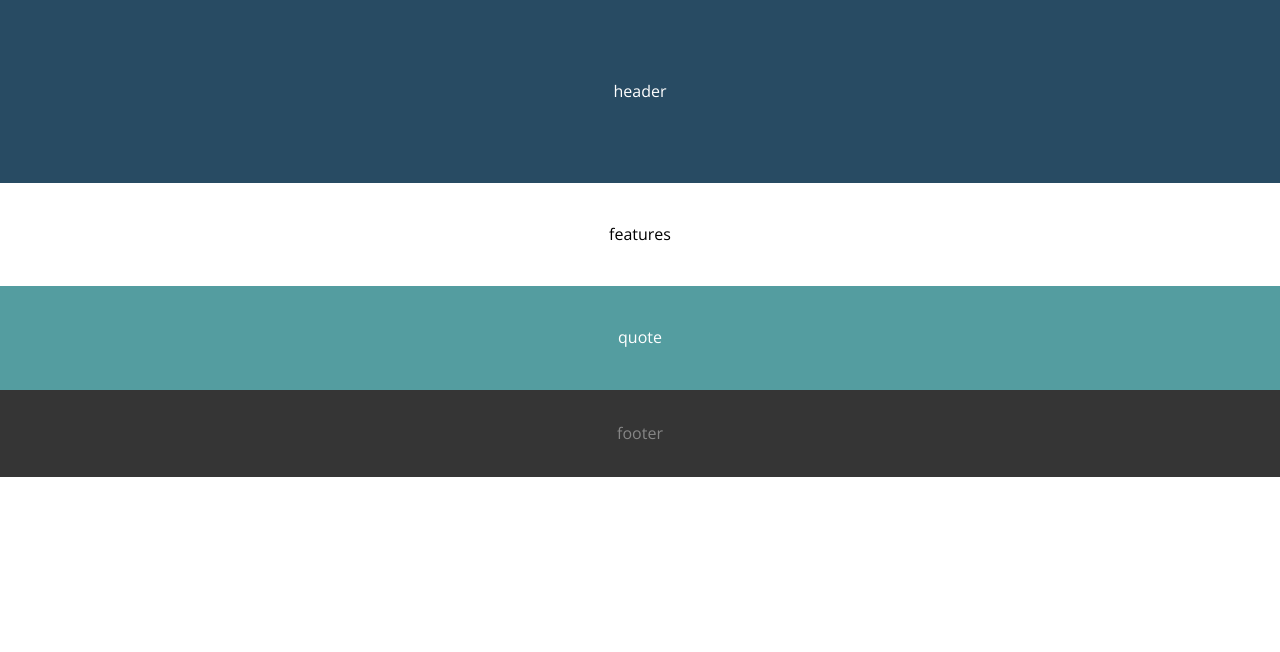
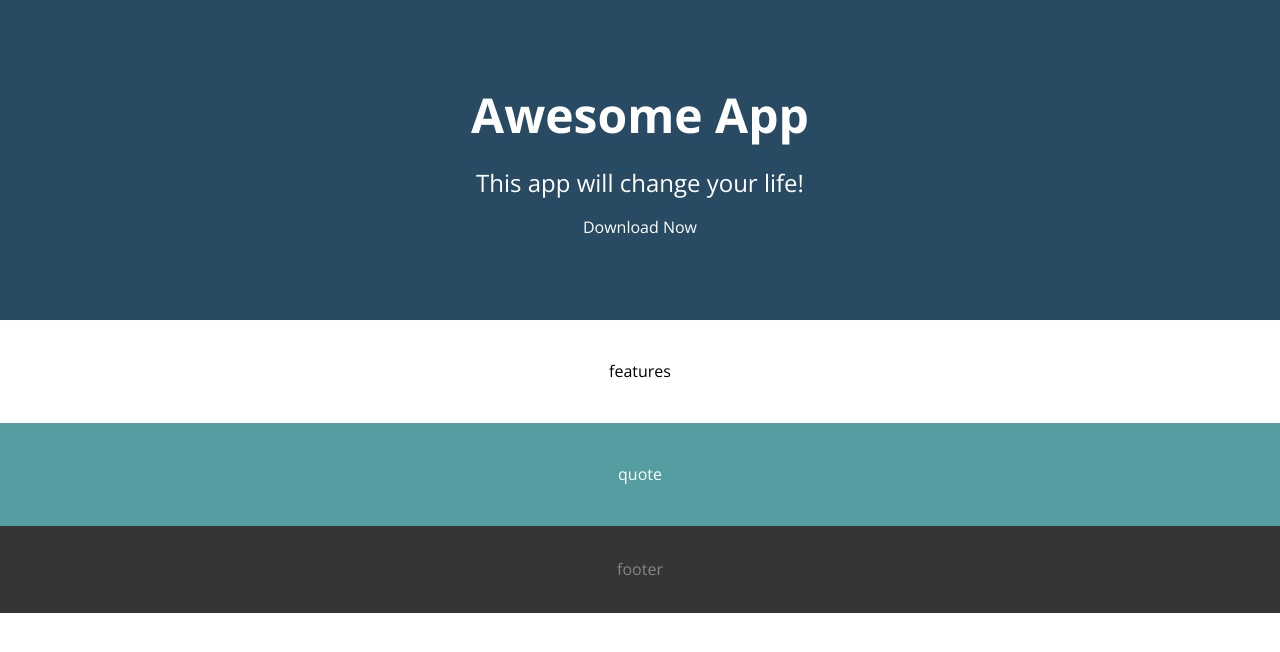
Before and after one commit to justynadabrowska/landing-page-sololearn, a plain HTML site: page index.html in a window 1280 px wide. Drawn offline with nearby package versions, Linux system fonts and the light colour scheme.

Commit message:
adding styles

```diff
--- a/index.html
+++ b/index.html
@@ -9,7 +9,11 @@
 </head>
 <body>
     <header>
-        header
+        <div class="container">
+            <h1>Awesome App</h1>
+            <h2>This app will change your life!</h2>
+            <a class="btn">Download Now</a>
+        </div>
     </header>
 
     <section class="features">
--- a/styles.css
+++ b/styles.css
@@ -12,6 +12,24 @@ header {
   padding: 80px 0;
   text-align: center;
 }
+
+.container {
+    margin: 0 auto;
+    padding: 0 20px 0 20px;
+    max-width: 900px;
+}
+
+h1 {
+    font-size: 48px;
+    margin: 0 0 16px 0;
+}
+
+h2 {
+    font-weight: 300;
+    font-size: 24px;
+    margin: 0 0 16px 0;
+}
+
 section {
   padding: 40px 0;
   text-align: center;
```
